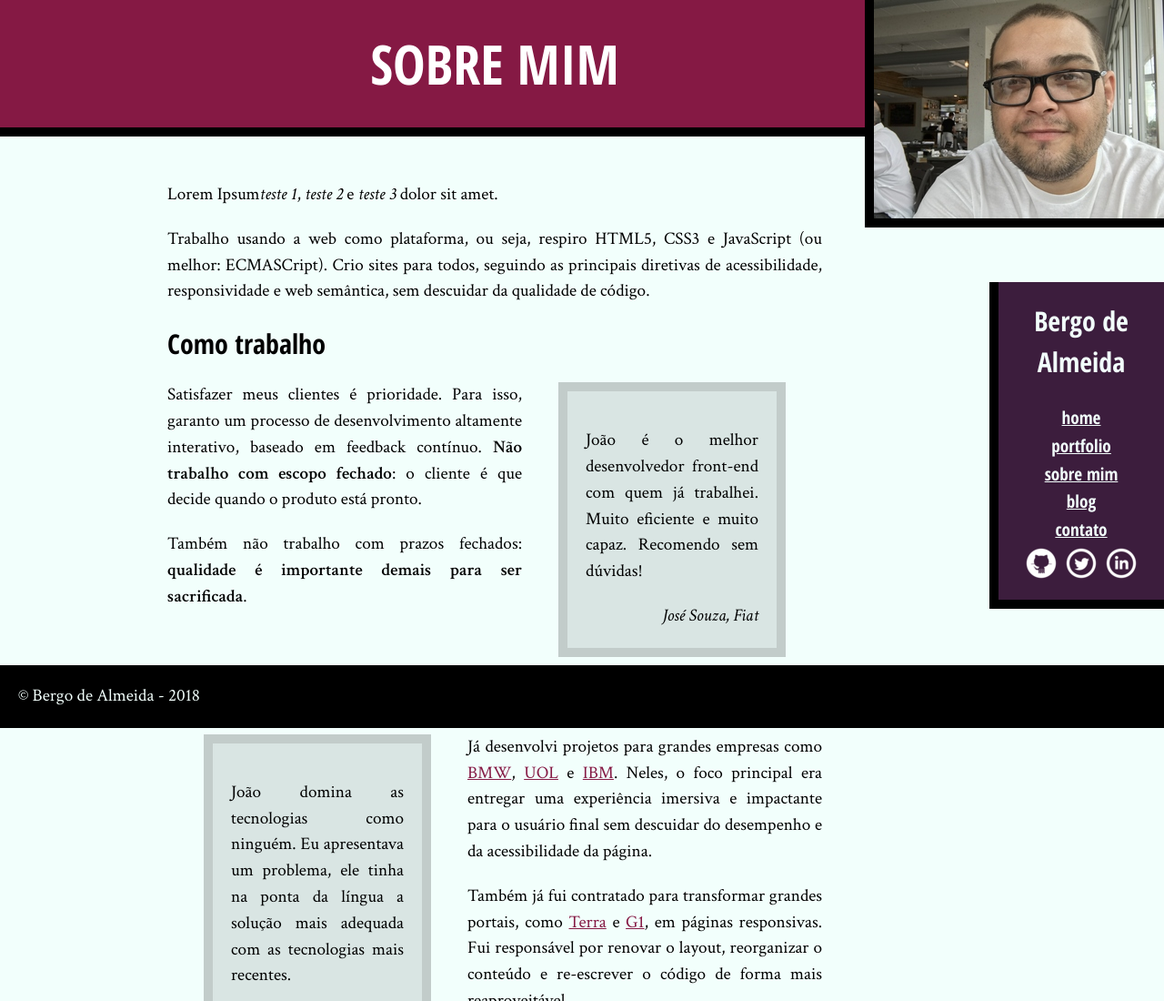
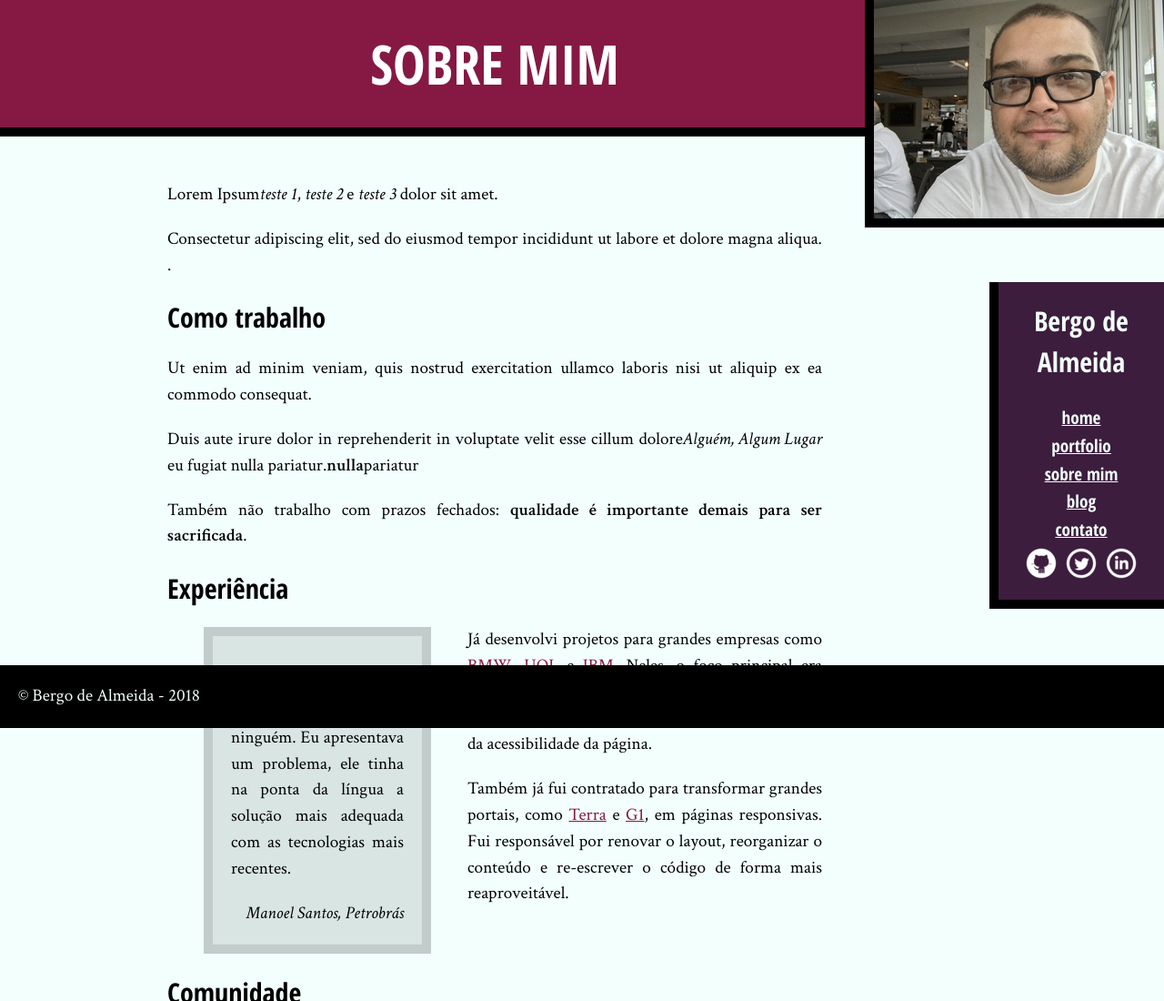
Before and after one commit to ppbergo/bergodealmeida, a plain HTML site: page index.html in a window 1280 px wide. Shown: the top 1100 px of the page at 91% size. Drawn offline with Linux system fonts and the light colour scheme.

Commit message:
Update index.html

```diff
--- a/index.html
+++ b/index.html
@@ -17,16 +17,16 @@
 			<div class="container">
 				<p>Lorem Ipsum<em>teste 1</em>, <em>teste 2</em> e <em>teste 3</em> dolor sit amet.</p>
 
-				<p>Trabalho usando a web como plataforma, ou seja, respiro HTML5, CSS3 e JavaScript (ou melhor: ECMASCript). Crio sites para todos, seguindo as principais diretivas de acessibilidade, responsividade e web semântica, sem descuidar da qualidade de código.</p>
+				<p>Consectetur adipiscing elit, sed do eiusmod tempor incididunt ut labore et dolore magna aliqua. .</p>
 
 				<h2 class="subtitulo-texto">Como trabalho</h2>
 
-				<blockquote class="citacao-bio fiat">
-					<p>João é o melhor desenvolvedor front-end com quem já trabalhei. Muito eficiente e muito capaz. Recomendo sem dúvidas!</p>
-					<cite>José Souza, Fiat</cite>
+				<blockquote class="citacao-alguem de algum lugar">
+					<p>Ut enim ad minim veniam, quis nostrud exercitation ullamco laboris nisi ut aliquip ex ea commodo consequat.</p>
+					<cite>Alguém, Algum Lugar</cite>
 				</blockquote>
 
-				<p>Satisfazer meus clientes é prioridade. Para isso, garanto um processo de desenvolvimento altamente interativo, baseado em feedback contínuo. <strong>Não trabalho com escopo fechado</strong>: o cliente é que decide quando o produto está pronto.</p>
+				<p>Duis aute irure dolor in reprehenderit in voluptate velit esse cillum dolore eu fugiat nulla pariatur.<strong>nulla</strong>pariatur</p>
 
 				<p>Também não trabalho com prazos fechados: <strong>qualidade é importante demais para ser sacrificada</strong>.</p>
 
```
